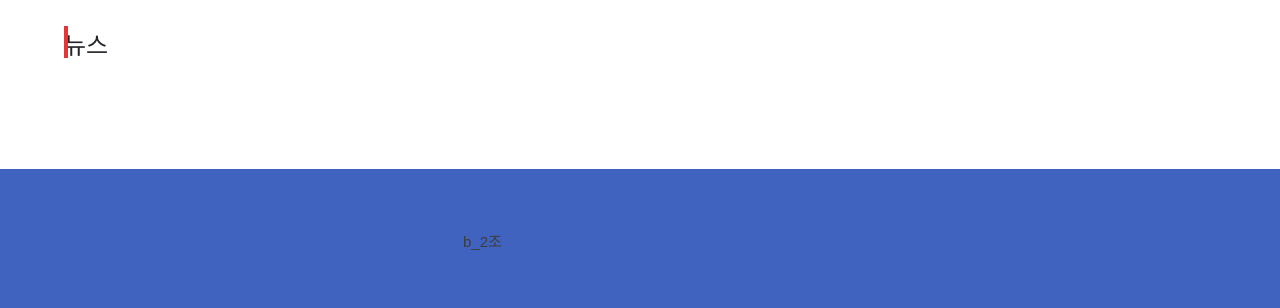
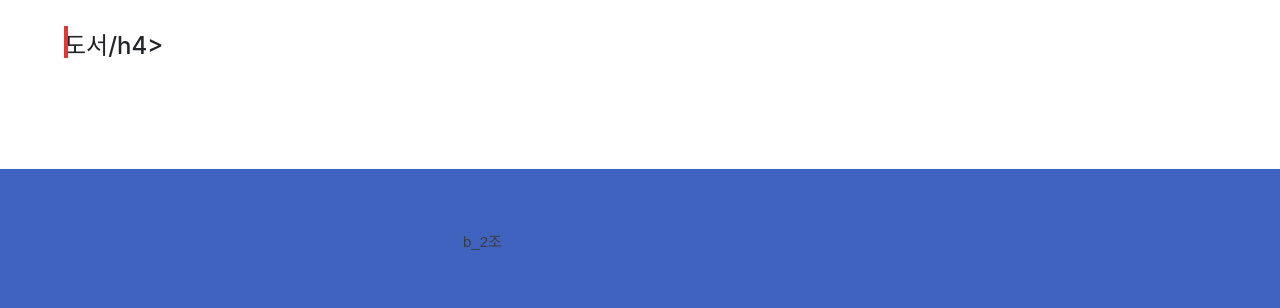
Before and after one commit to jeon9506/WEekly-Book, a Flask app: template templates/index.html in a window 1280 px wide. Shown: the part 68-376 px from the top of the page. Run offline with Flask 2, Linux system fonts and the light colour scheme; the template is opened without the code that fills it, so the values that code supplies are empty; some libraries are stand-ins or nearby versions; some web fonts are replaced.

Commit message:
heesung 메인페이지 ui

```diff
--- a/templates/index.html
+++ b/templates/index.html
@@ -52,7 +52,7 @@
                 <div class="">
                     <div class="row">
                         <div class="section-title">
-                            <h4>뉴스</h4>
+                            <h4>도서/h4>
                         </div>
                         <div class="book_list">
                             {% for book in books %}
```
